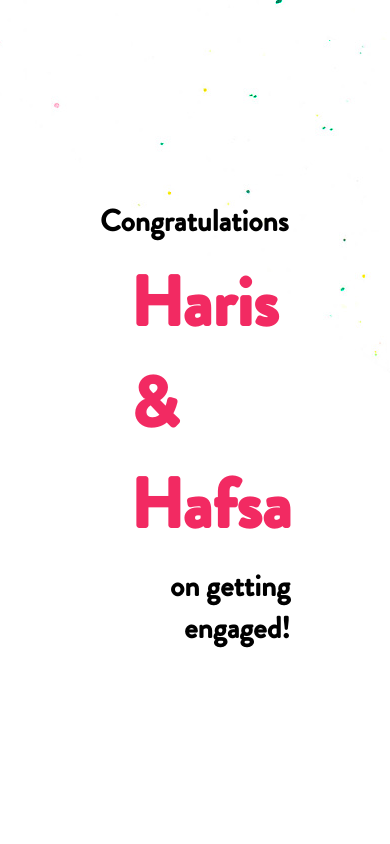
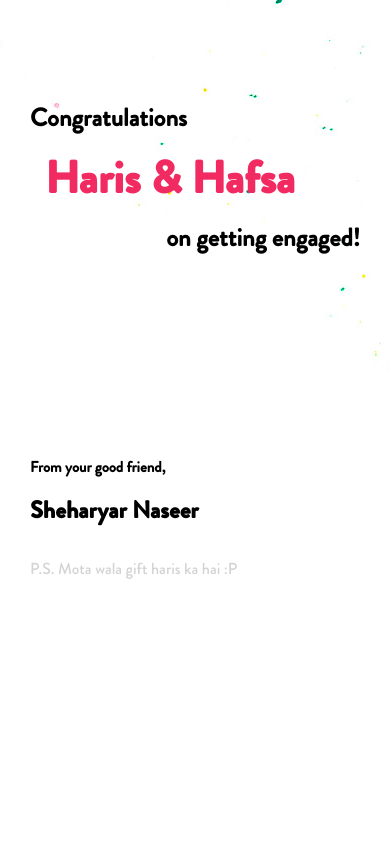
Before and after one commit to sheharyarn/harisandhafsa, a plain HTML site: page index.html in a window 390 px wide. Shown: the top 844 px of the page. Drawn offline with Linux system fonts and the light colour scheme.

Commit message:
mobile shit

```diff
--- a/index.html
+++ b/index.html
@@ -29,6 +29,5 @@
             <p>P.S. Mota wala gift haris ka hai :P</p>
         </div>
     </div>
-    <script src="https://use.typekit.net/ukb8hia.js"></script>
 </body>
 </html>
--- a/style.css
+++ b/style.css
@@ -14,7 +14,7 @@
  }
 
  .container {
- 	margin: 200px 100px 100px 100px;
+ 	margin: 200px 100px 20px 100px;
  }
 
  .main {
@@ -55,6 +55,33 @@
  	color: lightgray;
  }
 
+ @media screen and (max-width: 480px) {
+    .container {
+        margin: 100px 30px 0 30px;
+    }
+
+    .main {
+        margin-bottom: 200px;
+    }
+
+    .main h1.lead {
+        font-size: 45px;
+        margin-left: 15px;
+    }
+
+    .main h3 {
+        font-size: 25px;
+    }
+
+    .from h3 {
+        font-size: 15px;
+    }
+
+    .from h2 {
+        font-size: 24px;
+    }
+ }
+
 
  @font-face {
     font-family: 'brandon-grotesque-bold';
```
